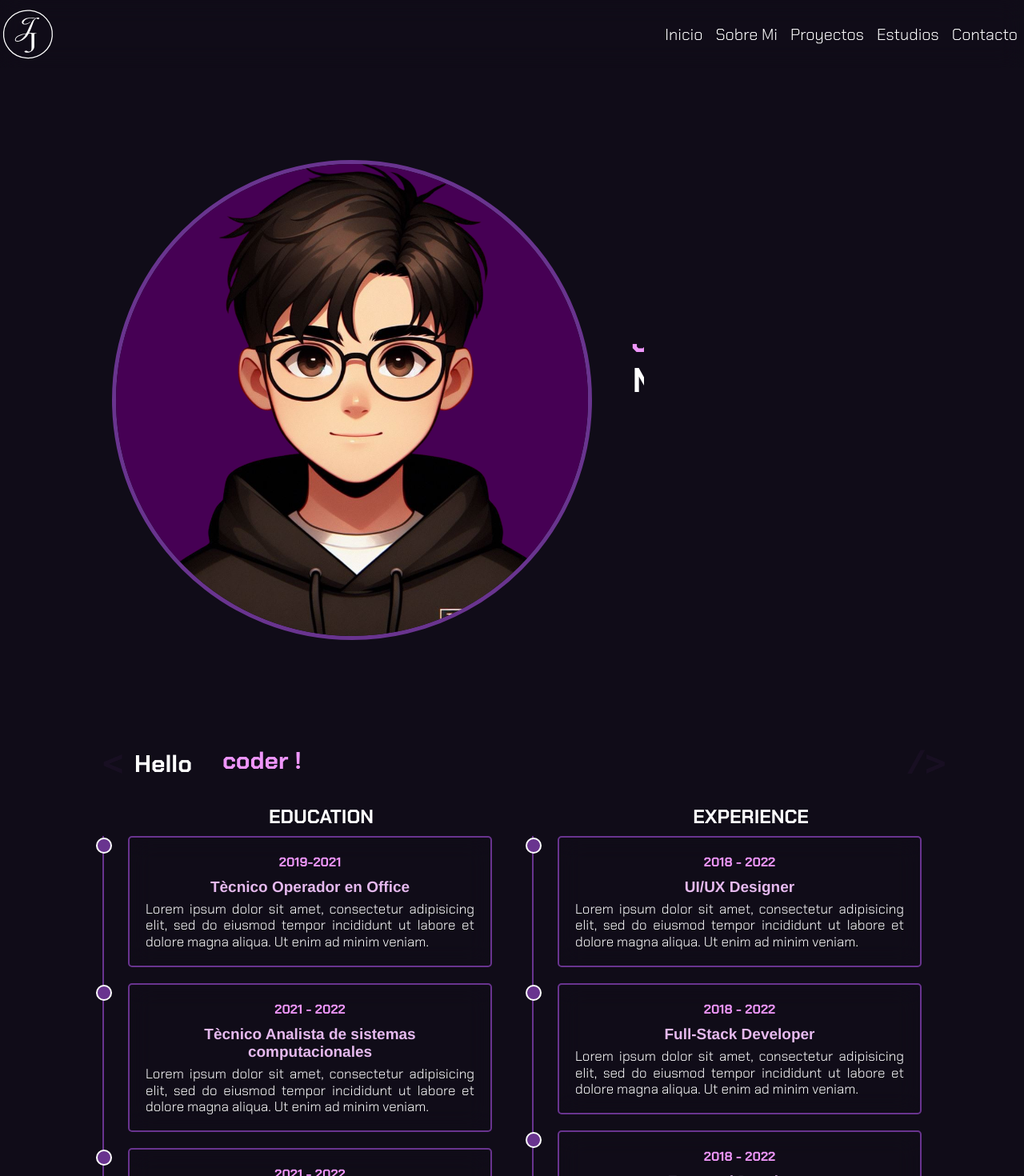
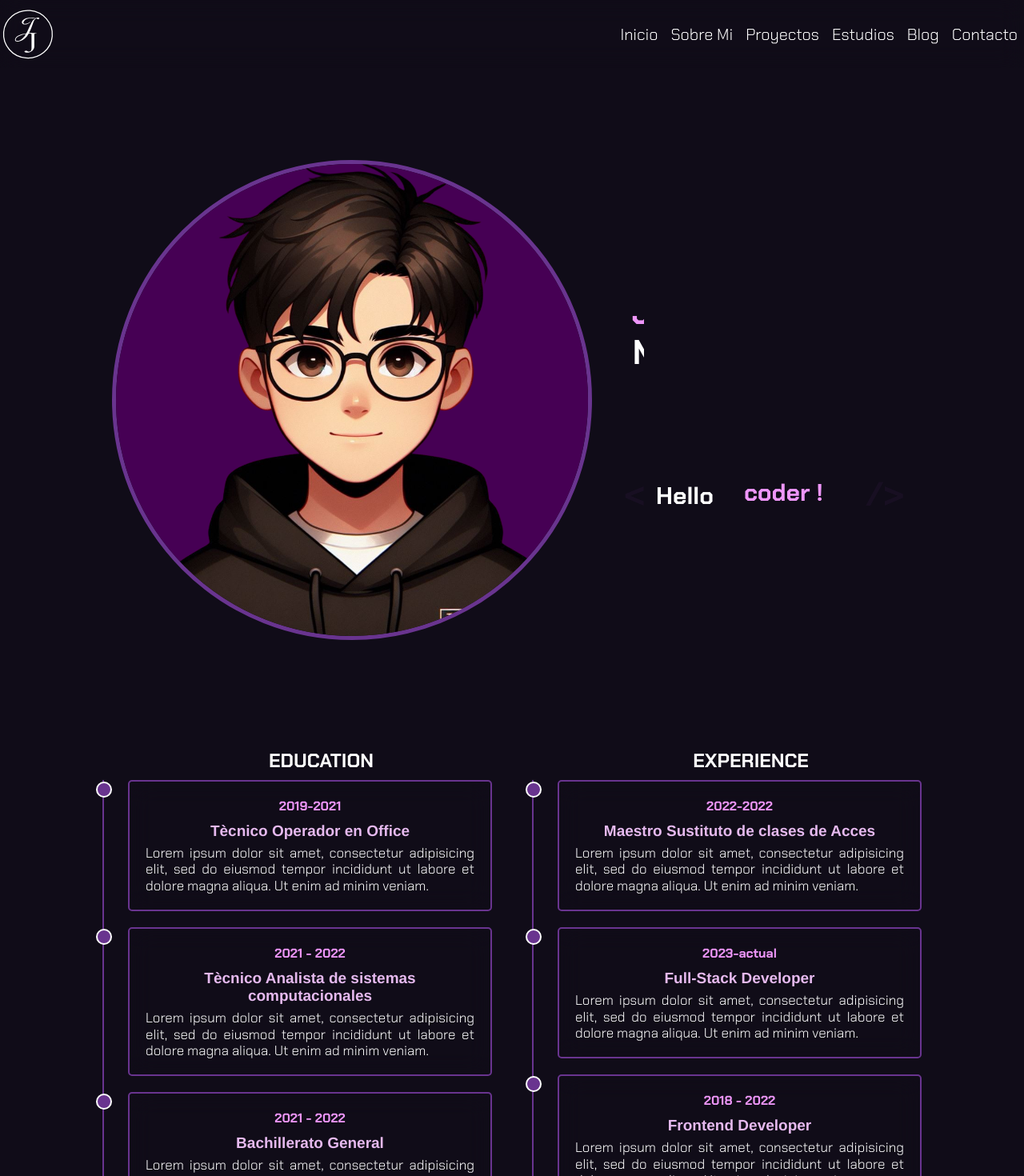
Before and after one commit to JeffreyMardoqueo-17/My-Portafolio, a React (Create React App) app: page / in a window 1280 px wide. Shown: the top 1470 px of the page at 80% size. Built offline with nearby package versions, Linux system fonts and the light colour scheme; a web font is replaced by a local one.

Commit message:
section del na

```diff
--- a/src/App.js
+++ b/src/App.js
@@ -25,7 +25,6 @@ function App() {
         {/* //perfil */}
         <Navbar />
         <Perfil></Perfil>
-        <Text/>
         <Resumen />
         {/* <Resumen /> */}
         {/* /*FOOOTEEER */}
--- a/src/Pages/Resumen/Resumen.css
+++ b/src/Pages/Resumen/Resumen.css
@@ -20,6 +20,7 @@
     justify-content: center;
     align-items: center;
     z-index: 2;
+    margin-top: 300px;
 }
 
 .container {
--- a/src/Pages/Resumen/Resumen.jsx
+++ b/src/Pages/Resumen/Resumen.jsx
@@ -35,7 +35,7 @@ const Resumen = () => {
                                 <h3>Bachillerato General</h3>
                                 <p>Lorem ipsum dolor sit amet, consectetur adipisicing elit, sed do eiusmod tempor incididunt ut labore et dolore magna aliqua. Ut enim ad minim veniam.</p>
                             </div>
-                              <div class="box">
+                            <div class="box">
                                 <h4>2023 - actual</h4>
                                 <h3>Tècnico en Ingieneria de Desarrollo de Software</h3>
                                 <p>Lorem ipsum dolor sit amet, consectetur adipisicing elit, sed do eiusmod tempor incididunt ut labore et dolore magna aliqua. Ut enim ad minim veniam.</p>
@@ -57,13 +57,13 @@ const Resumen = () => {
                         <div class="contents">
 
                             <div class="box">
-                                <h4>2018 - 2022</h4>
-                                <h3>UI/UX Designer</h3>
+                                <h4>2022-2022</h4>
+                                <h3>Maestro Sustituto de clases de Acces</h3>
                                 <p>Lorem ipsum dolor sit amet, consectetur adipisicing elit, sed do eiusmod tempor incididunt ut labore et dolore magna aliqua. Ut enim ad minim veniam.</p>
                             </div>
 
                             <div class="box">
-                                <h4>2018 - 2022</h4>
+                                <h4>2023-actual</h4>
                                 <h3>Full-Stack Developer</h3>
                                 <p>Lorem ipsum dolor sit amet, consectetur adipisicing elit, sed do eiusmod tempor incididunt ut labore et dolore magna aliqua. Ut enim ad minim veniam.</p>
                             </div>
--- a/src/components/NavBar/Navbar.css
+++ b/src/components/NavBar/Navbar.css
@@ -86,6 +86,10 @@
     .Cabecera-nav.isActive {
         height: 100vh;
         opacity: 1;
+        z-index: 300;
+    }
+    .Cabecera-button .isActive svg{
+        fill: red;
     }
 
     .Cabecera-ul {
@@ -96,3 +100,6 @@
         margin: 0.5em 0;
     }
 }
+.Cabecera-button.isActive svg {
+    fill: #fff; /* Cambia el color del icono cuando el menú está activo */
+}
--- a/src/components/NavBar/Navbar.jsx
+++ b/src/components/NavBar/Navbar.jsx
@@ -1,8 +1,8 @@
-import { useState } from 'react';
-import './Navbar.css'
-import { AiOutlineMenu } from "react-icons/ai";
+import React, { useState, useEffect } from 'react';
+import './Navbar.css';
+import { AiOutlineMenu } from 'react-icons/ai';
+
 const Navbar = () => {
-
     const list = [
         {
             text: 'Inicio',
@@ -21,43 +21,66 @@ const Navbar = () => {
             link: '#',
         },
         {
+            text:'Blog',
+            link:'#'
+        },
+        {
             text: 'Contacto',
             link: '#',
         },
-    ]
+    ];
 
-    const [menu, setMenu] = useState(false)
+    // Nuevo estado para controlar el desplazamiento
+    const [scrollEnabled, setScrollEnabled] = useState(true);
+
+    const [menu, setMenu] = useState(false);
 
     const toggleMenu = () => {
-        setMenu(!menu)
-    }
+        setMenu(!menu);
+        setScrollEnabled(!menu); // Deshabilita el desplazamiento cuando se abre el menú
+    };
 
+    // Efecto para aplicar y limpiar los estilos en el cuerpo de la página según el estado del desplazamiento
+    useEffect(() => {
+        if (!scrollEnabled) {
+            document.body.style.overflow = 'hidden'; // Deshabilita el desplazamiento
+        } else {
+            document.body.style.overflow = 'auto'; // Habilita el desplazamiento
+        }
+
+        // Limpia el efecto cuando el componente se desmonta
+        return () => {
+            document.body.style.overflow = 'auto';
+        };
+    }, [scrollEnabled]);
     return (
         <header className="Cabecera">
             <div className="Cabecera-h1">
                 <img src="/Assets/LOGOOO.svg" alt="" />
-                <a href="#" className="Cabecera-a">
-
-                </a>
+                <a href="#" className="Cabecera-a"></a>
             </div>
 
-            <button
-                onClick={toggleMenu}
-                className="Cabecera-button"
-            >
-                <svg xmlns="http://www.w3.org/2000/svg" width="50" height="50" fill="#fff" class="bi bi-list" viewBox="0 0 16 16">
-                    <path fill-rule="evenodd" d="M2.5 12a.5.5 0 0 1 .5-.5h10a.5.5 0 0 1 0 1H3a.5.5 0 0 1-.5-.5m0-4a.5.5 0 0 1 .5-.5h10a.5.5 0 0 1 0 1H3a.5.5 0 0 1-.5-.5m0-4a.5.5 0 0 1 .5-.5h10a.5.5 0 0 1 0 1H3a.5.5 0 0 1-.5-.5" />
+            <button onClick={toggleMenu} className="Cabecera-button">
+                <svg
+                    xmlns="http://www.w3.org/2000/svg"
+                    width="50"
+                    height="50"
+                    fill="#fff"
+                    class="bi bi-list"
+                    viewBox="0 0 16 16"
+                >
+                    <path
+                        fill-rule="evenodd"
+                        d="M2.5 12a.5.5 0 0 1 .5-.5h10a.5.5 0 0 1 0 1H3a.5.5 0 0 1-.5-.5m0-4a.5.5 0 0 1 .5-.5h10a.5.5 0 0 1 0 1H3a.5.5 0 0 1-.5-.5m0-4a.5.5 0 0 1 .5-.5h10a.5.5 0 0 1 0 1H3a.5.5 0 0 1-.5-.5"
+                    />
                 </svg>
             </button>
 
             <nav className={`Cabecera-nav ${menu ? 'isActive' : ''}`}>
-                <ul className='Cabecera-ul'>
+                <ul className="Cabecera-ul">
                     {list.map((item, index) => (
-                        <li key={index} className='Cabecera-li'>
-                            <a href={item.link} className='Cabecera-a'>
-                                <span className="icon">
-                                    {item.icon}
-                                </span>
+                        <li key={index} className="Cabecera-li">
+                            <a href={item.link} className="Cabecera-a">
                                 <span className="title">{item.text}</span>
                             </a>
                         </li>
@@ -65,7 +88,7 @@ const Navbar = () => {
                 </ul>
             </nav>
         </header>
-    )
-}
+    );
+};
 
 export default Navbar;
--- a/src/components/Perfil/Perfil.jsx
+++ b/src/components/Perfil/Perfil.jsx
@@ -12,6 +12,7 @@ export default function Perfil() {
             {/* =============NAME================== */}
             <div className="info">
                 <h1 className="name "><span className='name1'>Jeff</span>rey<br></br>Mardoqueo</h1>
+                <Text />
             </div>
             <br></br>
             {/* <Text /> */}
```
